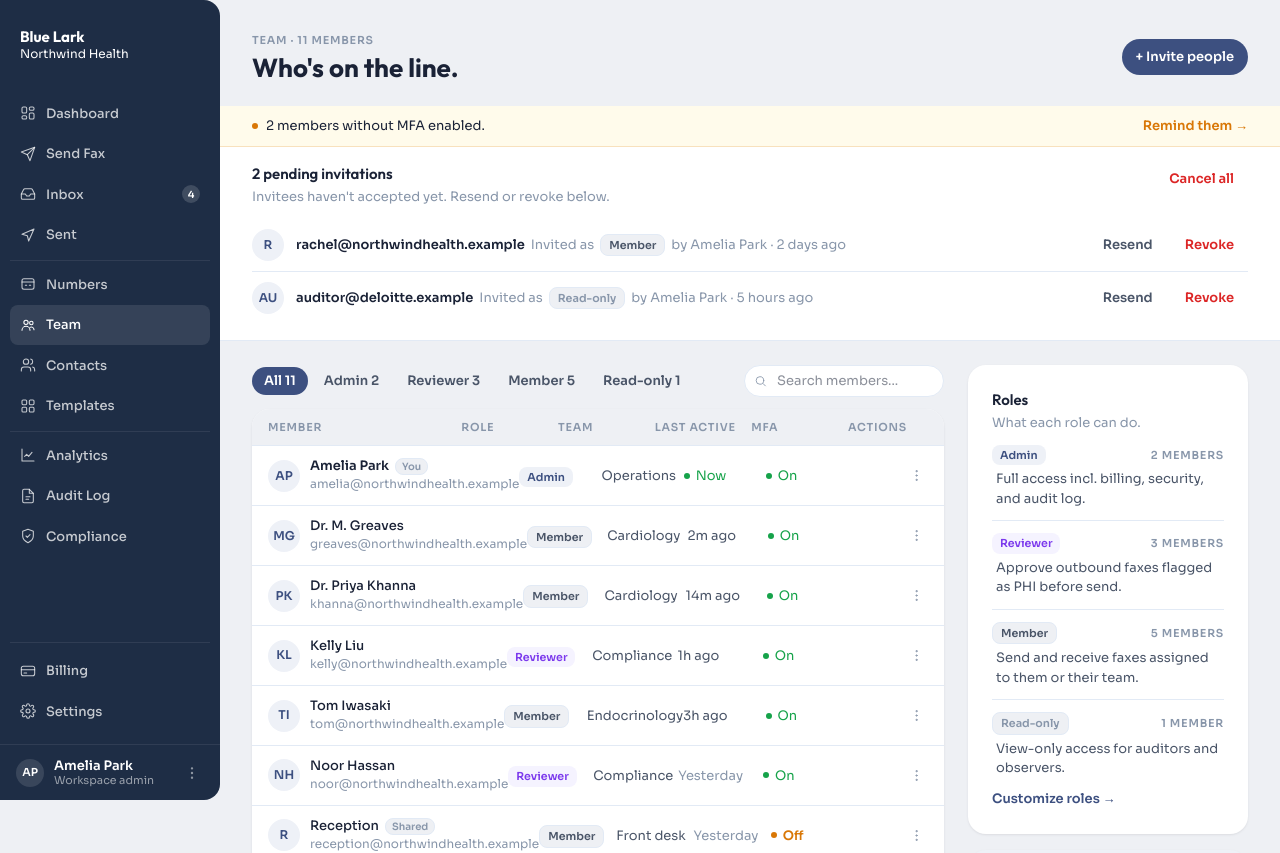
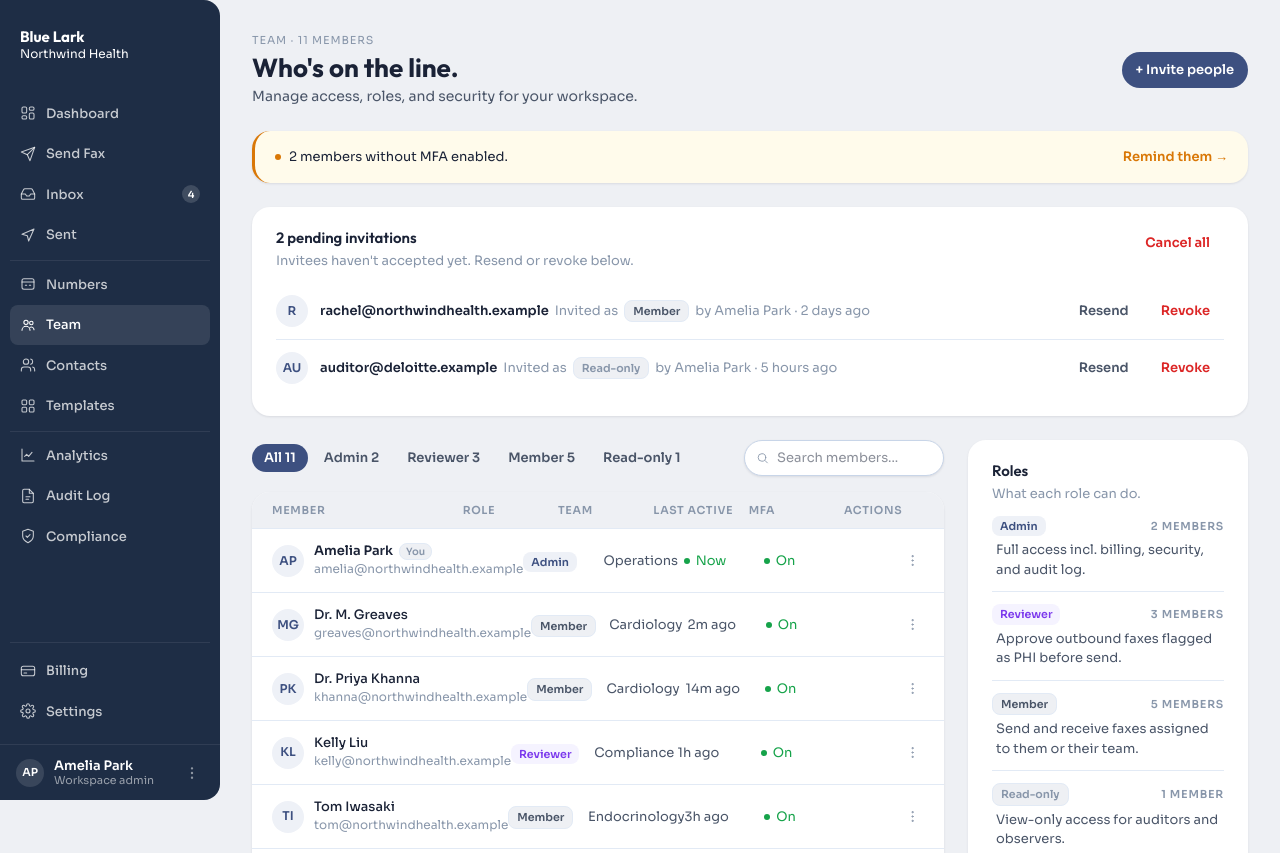
Before and after one commit to kschulze3142/design-prototype, a Next.js app: page /app/team in a window 1280 px wide. Shown: the top 853 px of the page. Built offline with nearby package versions, Linux system fonts and the light colour scheme.

Commit message:
style: team page full consistency pass

```diff
--- a/app/app/team/page.tsx
+++ b/app/app/team/page.tsx
@@ -139,6 +139,7 @@ export default function TeamPage() {
   const [activeFilter, setActiveFilter] = useState('all');
   const [hoveredFilter, setHoveredFilter] = useState<string | null>(null);
   const [search, setSearch] = useState('');
+  const [searchFocused, setSearchFocused] = useState(false);
 
   const filtered = MEMBERS.filter(m => {
     if (activeFilter !== 'all' && m.role !== activeFilter) return false;
@@ -150,31 +151,59 @@ export default function TeamPage() {
   });
 
   return (
-    <div style={{ margin: '0 -32px', display: 'flex', flexDirection: 'column' }}>
+    <div style={{ display: 'flex', flexDirection: 'column' }}>
 
       {/* Page Header */}
       <div style={{
-        padding: '32px 32px 24px',
+        padding: '32px 0 24px',
         display: 'flex', alignItems: 'flex-start', justifyContent: 'space-between',
       }}>
         <div>
-          <div style={{ fontSize: 11, fontWeight: 600, letterSpacing: '0.07em', textTransform: 'uppercase', color: 'var(--color-text-tertiary)', fontFamily: 'var(--font-body)', marginBottom: 4 }}>
+          <div style={{
+            fontFamily: 'var(--font-mono)',
+            fontSize: 11,
+            letterSpacing: '0.08em',
+            textTransform: 'uppercase',
+            color: 'var(--color-text-tertiary)',
+            marginBottom: 4,
+          }}>
             TEAM · 11 MEMBERS
           </div>
-          <h1 style={{ fontFamily: 'var(--font-heading)', fontSize: 26, fontWeight: 700, color: 'var(--color-text-primary)', lineHeight: 1.15, margin: 0 }}>
-            Who's on the line.
+          <h1 style={{
+            fontFamily: 'var(--font-heading)',
+            fontSize: 26,
+            fontWeight: 700,
+            color: 'var(--color-text-primary)',
+            lineHeight: 1.15,
+            margin: 0,
+          }}>
+            Who&apos;s on the line.
           </h1>
+          <p style={{
+            fontFamily: 'var(--font-body)',
+            fontSize: 14,
+            fontWeight: 400,
+            color: 'var(--color-text-secondary)',
+            margin: 0,
+            marginTop: 4,
+          }}>
+            Manage access, roles, and security for your workspace.
+          </p>
         </div>
         <div style={{ alignSelf: 'center' }}>
-          <Button variant="primary">+ Invite people</Button>
+          <Button variant="primary" size="md">+ Invite people</Button>
         </div>
       </div>
 
       {/* MFA Alert Banner */}
       <div style={{
         background: 'var(--color-review-bg)',
-        borderBottom: '1px solid rgba(217,119,6,0.2)',
-        padding: '10px 32px',
+        border: 'none',
+        borderLeft: '3px solid var(--color-review)',
+        borderRadius: 'var(--radius-lg)',
+        boxShadow: 'var(--shadow-card)',
+        padding: '16px 20px',
+        marginBottom: 24,
         display: 'flex', alignItems: 'center', justifyContent: 'space-between',
       }}>
         <div style={{ display: 'flex', alignItems: 'center', gap: 8 }}>
@@ -189,14 +218,14 @@ export default function TeamPage() {
       </div>
 
       {/* Pending Invitations */}
-      <div style={{ padding: '16px 32px', borderBottom: '1px solid var(--color-border)', background: 'white' }}>
+      <Card noPadding style={{ padding: '20px 24px', marginBottom: 24 }}>
         <div style={{ display: 'flex', alignItems: 'flex-start', justifyContent: 'space-between', marginBottom: 12 }}>
           <div>
             <div style={{ fontFamily: 'var(--font-heading)', fontSize: 15, fontWeight: 600, color: 'var(--color-text-primary)' }}>
               2 pending invitations
             </div>
             <div style={{ fontFamily: 'var(--font-body)', fontSize: 13, color: 'var(--color-text-tertiary)', marginTop: 2 }}>
-              Invitees haven't accepted yet. Resend or revoke below.
+              Invitees haven&apos;t accepted yet. Resend or revoke below.
             </div>
           </div>
           <Button variant="ghost" size="sm" style={{ color: 'var(--color-failed)' }}>Cancel all</Button>
@@ -204,8 +233,8 @@ export default function TeamPage() {
         {PENDING_INVITES.map((p, i) => (
           <div key={p.email} style={{
             display: 'flex', alignItems: 'center', gap: 12,
-            padding: '10px 0',
-            borderBottom: i === 0 ? '1px solid var(--color-border)' : 'none',
+            padding: '12px 0',
+            borderBottom: i < PENDING_INVITES.length - 1 ? '1px solid var(--color-border)' : 'none',
           }}>
             <Avatar initials={p.initials} size={32} />
             <div style={{ flex: 1, display: 'flex', alignItems: 'center', gap: 6, flexWrap: 'wrap' }}>
@@ -219,20 +248,20 @@ export default function TeamPage() {
               </span>
             </div>
             <div style={{ display: 'flex', gap: 4 }}>
-              <Button variant="ghost" size="sm">Resend</Button>
+              <Button variant="ghost" size="sm" style={{ color: 'var(--color-text-secondary)' }}>Resend</Button>
               <Button variant="ghost" size="sm" style={{ color: 'var(--color-failed)' }}>Revoke</Button>
             </div>
           </div>
         ))}
-      </div>
+      </Card>
 
       {/* Main Content */}
-      <div style={{ display: 'grid', gridTemplateColumns: '1fr 280px', gap: 24, padding: '24px 32px', alignItems: 'start' }}>
+      <div style={{ display: 'grid', gridTemplateColumns: '1fr 280px', gap: 24, alignItems: 'start' }}>
 
         {/* Left — Member Table */}
         <div>
           {/* Filter Tabs + Search */}
-          <div style={{ display: 'flex', alignItems: 'center', justifyContent: 'space-between', marginBottom: 12 }}>
+          <div style={{ display: 'flex', alignItems: 'center', justifyContent: 'space-between', marginBottom: 16 }}>
             <div style={{ display: 'flex', alignItems: 'center', gap: 4 }}>
               {FILTER_TABS.map(tab => {
                 const active = activeFilter === tab.key;
@@ -256,18 +285,30 @@ export default function TeamPage() {
               })}
             </div>
             <div style={{ position: 'relative' }}>
-              <span style={{ position: 'absolute', left: 10, top: '50%', transform: 'translateY(-50%)', color: 'var(--color-text-tertiary)', display: 'flex', pointerEvents: 'none' }}>
+              <span style={{ position: 'absolute', left: 12, top: '50%', transform: 'translateY(-50%)', color: 'var(--color-text-tertiary)', display: 'flex', pointerEvents: 'none' }}>
                 <I.Search size={13} />
               </span>
               <input
                 value={search}
                 onChange={e => setSearch(e.target.value)}
+                onFocus={() => setSearchFocused(true)}
+                onBlur={() => setSearchFocused(false)}
                 placeholder="Search members..."
                 style={{
-                  width: 200, height: 32,
-                  border: '1px solid var(--color-border)', borderRadius: 'var(--radius-pill)',
-                  padding: '0 12px 0 32px', fontSize: 13, fontFamily: 'var(--font-body)',
-                  color: 'var(--color-text-primary)', background: 'white', outline: 'none',
+                  width: 200,
+                  height: 36,
+                  border: `1px solid ${searchFocused ? 'var(--color-primary)' : 'var(--color-border-strong)'}`,
+                  borderRadius: 'var(--radius-pill)',
+                  padding: '0 14px 0 32px',
+                  fontSize: 13,
+                  fontFamily: 'var(--font-body)',
+                  color: 'var(--color-text-primary)',
+                  background: 'var(--color-surface)',
+                  outline: 'none',
+                  boxShadow: searchFocused
+                    ? '0 0 0 3px rgba(61, 80, 128, 0.12)'
+                    : 'var(--shadow-card)',
+                  transition: `border-color var(--duration-fast), box-shadow var(--duration-fast)`,
                 }}
               />
             </div>
@@ -278,10 +319,17 @@ export default function TeamPage() {
             {/* Header */}
             <div style={{
               background: 'var(--color-bg)', borderBottom: '1px solid var(--color-border)',
-              padding: '10px 16px', display: 'grid', gridTemplateColumns: COL, gap: 0,
+              padding: '10px 20px', display: 'grid', gridTemplateColumns: COL, gap: 0,
             }}>
               {['MEMBER', 'ROLE', 'TEAM', 'LAST ACTIVE', 'MFA', 'ACTIONS'].map(col => (
-                <div key={col} style={{ fontSize: 11, fontWeight: 600, letterSpacing: '0.07em', textTransform: 'uppercase', color: 'var(--color-text-tertiary)', fontFamily: 'var(--font-body)' }}>
+                <div key={col} style={{
+                  fontSize: 11,
+                  fontWeight: 600,
+                  letterSpacing: '0.06em',
+                  textTransform: 'uppercase',
+                  color: 'var(--color-text-tertiary)',
+                  fontFamily: 'var(--font-body)',
+                }}>
                   {col}
                 </div>
               ))}
@@ -292,9 +340,10 @@ export default function TeamPage() {
                 key={m.email}
                 style={{
                   display: 'grid', gridTemplateColumns: COL, alignItems: 'center',
-                  padding: '12px 16px',
+                  padding: '14px 20px',
                   borderBottom: idx < filtered.length - 1 ? '1px solid var(--color-border)' : 'none',
-                  cursor: 'pointer', transition: 'background 120ms',
+                  cursor: 'pointer',
+                  transition: `background var(--duration-fast)`,
                 }}
                 onMouseEnter={e => { (e.currentTarget as HTMLDivElement).style.background = 'var(--color-primary-subtle)'; }}
                 onMouseLeave={e => { (e.currentTarget as HTMLDivElement).style.background = 'transparent'; }}
@@ -350,7 +399,7 @@ export default function TeamPage() {
         <div style={{ display: 'flex', flexDirection: 'column', gap: 16, position: 'sticky', top: 24, alignSelf: 'flex-start' }}>
 
           {/* Roles Card */}
-          <Card>
+          <Card noPadding style={{ padding: '20px 24px' }}>
             <div style={{ fontFamily: 'var(--font-heading)', fontSize: 15, fontWeight: 600, color: 'var(--color-text-primary)' }}>
               Roles
             </div>
@@ -379,7 +428,7 @@ export default function TeamPage() {
           </Card>
 
           {/* Security Policy Card */}
-          <Card style={{ background: 'var(--color-primary-subtle)' }}>
+          <Card noPadding style={{ padding: '20px 24px' }}>
             <div style={{ display: 'flex', alignItems: 'center', gap: 6, marginBottom: 10 }}>
               <span style={{ color: 'var(--color-primary)', display: 'flex', flexShrink: 0 }}>
                 <I.Shield size={16} />
--- a/pnpm-workspace.yaml
+++ b/pnpm-workspace.yaml
@@ -1,3 +1,6 @@
+allowBuilds:
+  sharp: true
+  unrs-resolver: true
 ignoredBuiltDependencies:
   - sharp
   - unrs-resolver
```
